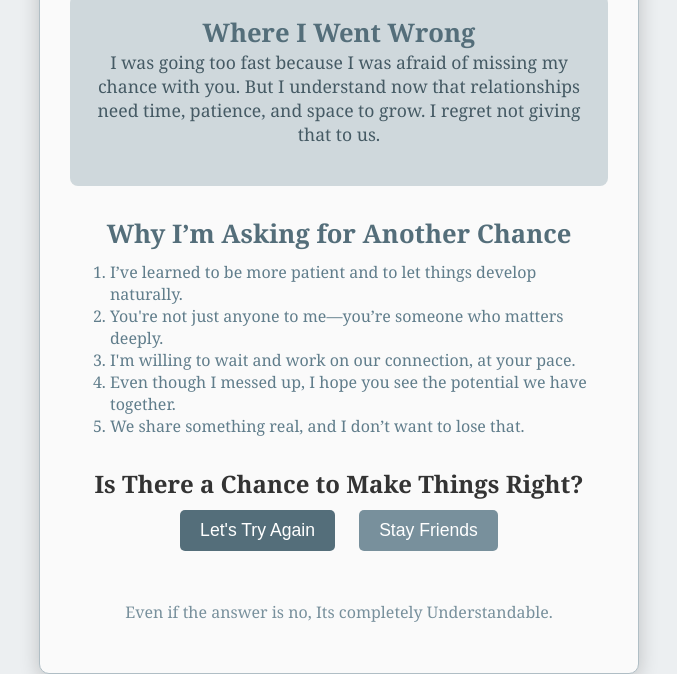
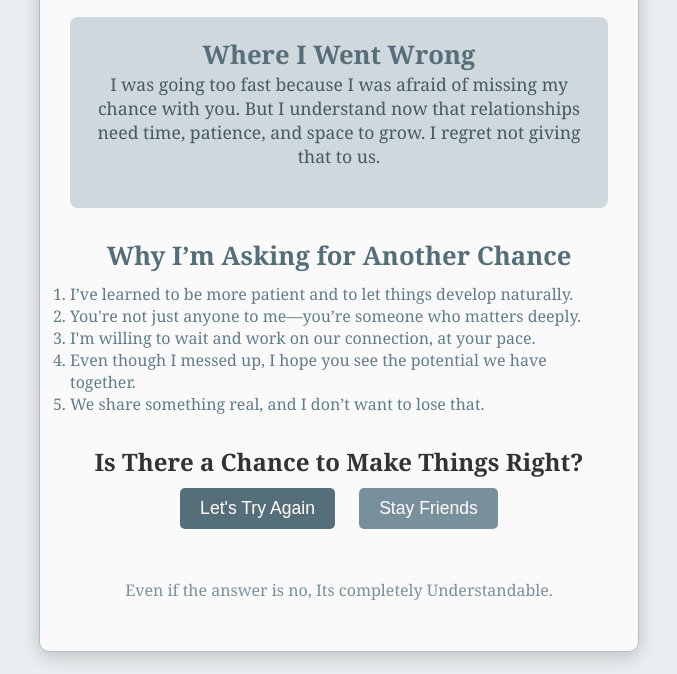
Before and after one commit to Shubhwtf/sam, a plain HTML site: page index.html in a window 1280 px wide. Shown: the part 159-833 px from the top of the page, without its empty margins (301-978 px from the left). After the commit the page ends 811 px from the top, so only its background shows below. Drawn offline with Linux system fonts and the light colour scheme.

Commit message:
Update styles.css

```diff
--- a/styles.css
+++ b/styles.css
@@ -1,7 +1,7 @@
 /* Base styles for the body and container */
 * {
     margin: 0;
-    padding: 50;
+    padding: 0;
     box-sizing: border-box;
 }
 
@@ -14,7 +14,7 @@ body {
     align-items: center;
     height: 100vh;
     margin: 0;
-    padding: 20px;
+    padding: 50px;
 }
 
 .container {
```
